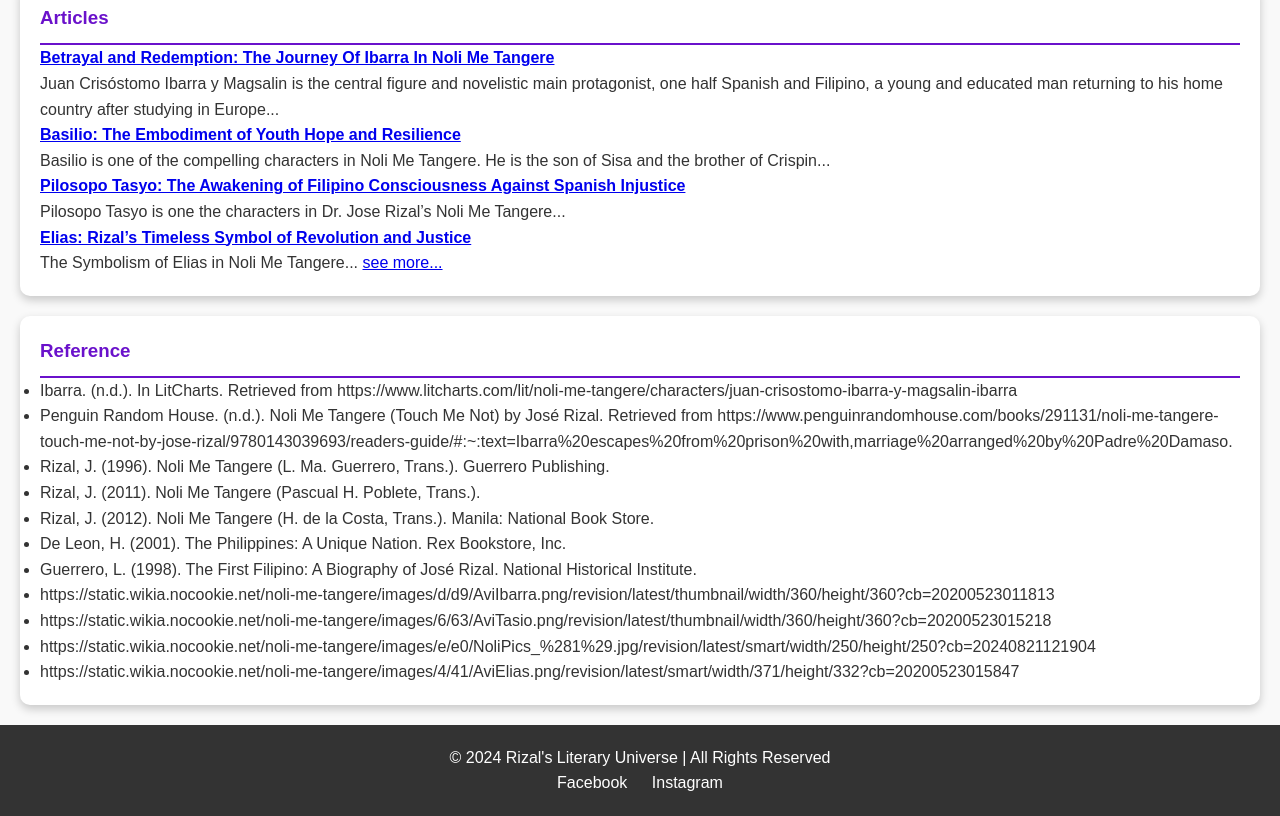
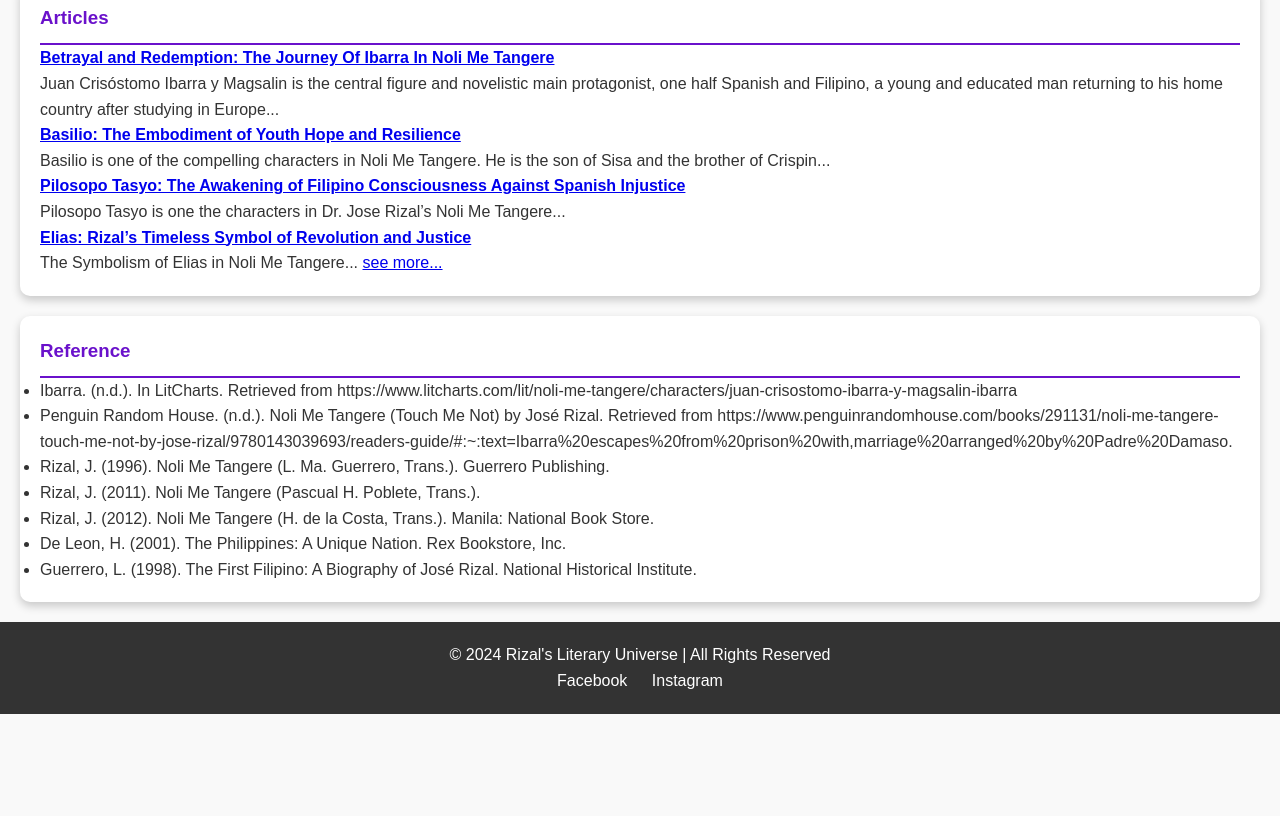
Before and after one commit to Caleinn/jc, a plain HTML site: page index.html in a window 1280 px wide. Shown: the part 1536-2352 px from the top of the page. After the commit the page ends 2250 px from the top, so only its background shows below. Drawn offline with Linux system fonts and the light colour scheme; files whose address does not match are found by name.

Commit message:
Update index.html

```diff
--- a/index.html
+++ b/index.html
@@ -253,10 +253,6 @@
             <li>Rizal, J. (2012). Noli Me Tangere (H. de la Costa, Trans.). Manila: National Book Store.</li>
             <li>De Leon, H. (2001). The Philippines: A Unique Nation. Rex Bookstore, Inc.</li>
             <li>Guerrero, L. (1998). The First Filipino: A Biography of José Rizal. National Historical Institute.</li>
-            <li>https://static.wikia.nocookie.net/noli-me-tangere/images/d/d9/AviIbarra.png/revision/latest/thumbnail/width/360/height/360?cb=20200523011813</li>
-            <li>https://static.wikia.nocookie.net/noli-me-tangere/images/6/63/AviTasio.png/revision/latest/thumbnail/width/360/height/360?cb=20200523015218</li>
-            <li>https://static.wikia.nocookie.net/noli-me-tangere/images/e/e0/NoliPics_%281%29.jpg/revision/latest/smart/width/250/height/250?cb=20240821121904</li>
-            <li>https://static.wikia.nocookie.net/noli-me-tangere/images/4/41/AviElias.png/revision/latest/smart/width/371/height/332?cb=20200523015847</li>
         </ul>
     </section>
 
```
